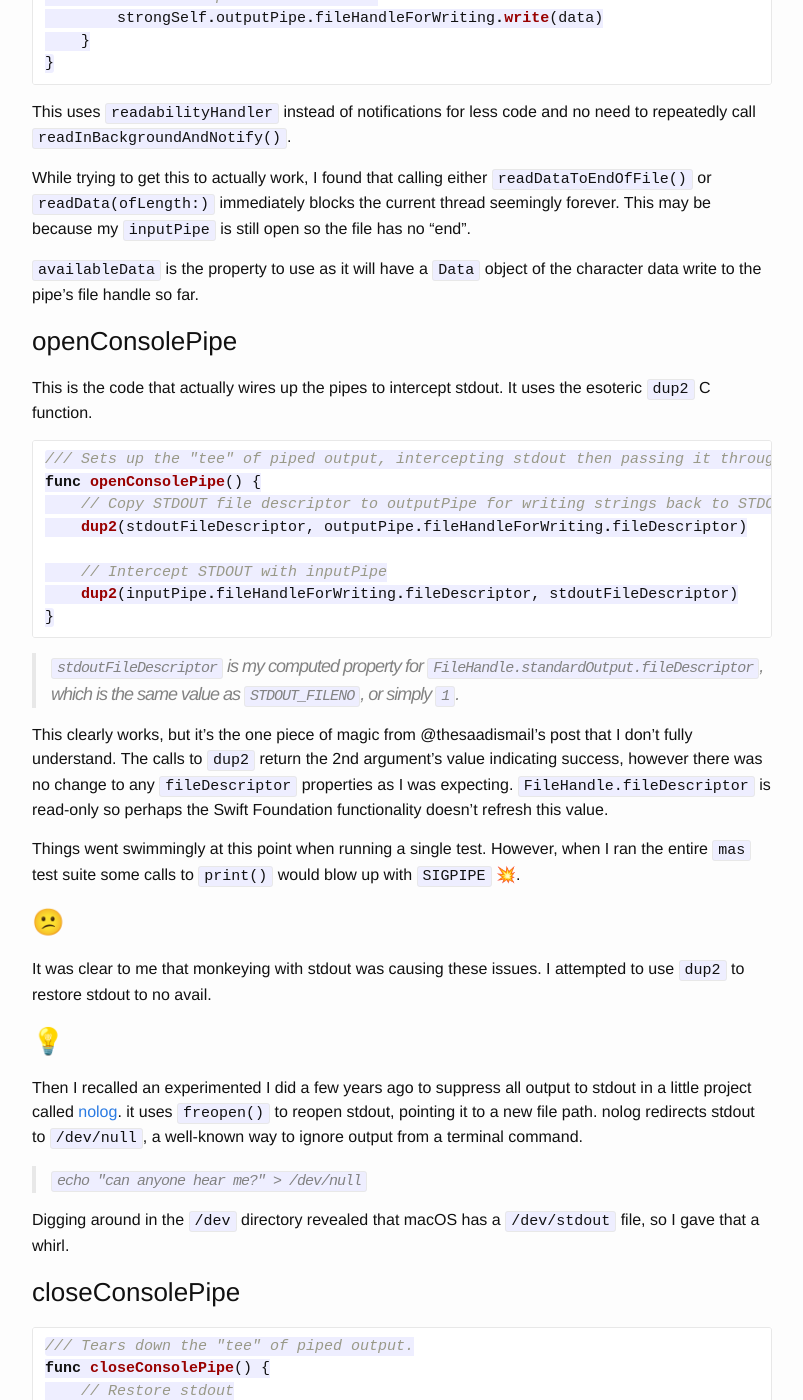
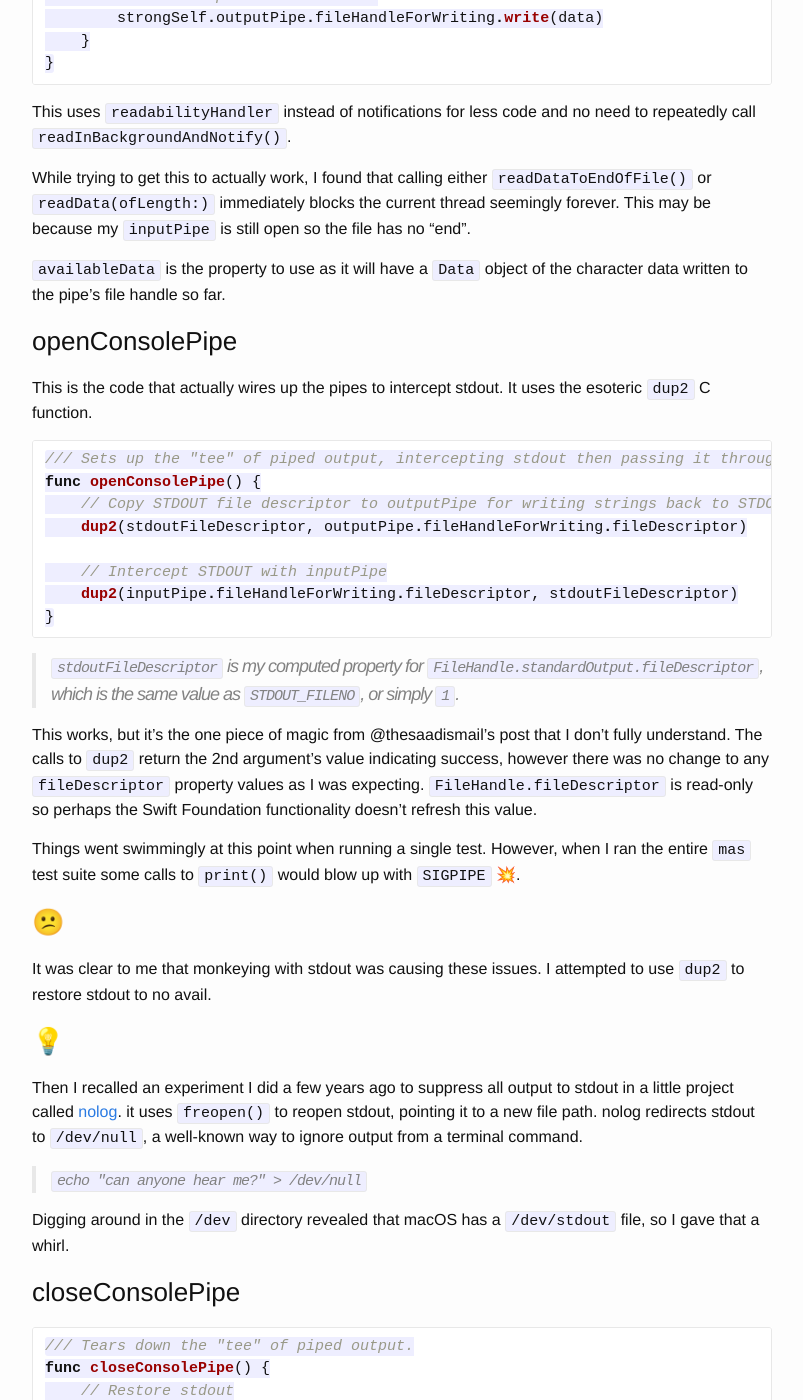
Before and after one commit to phatblat/reflog, a Jekyll site: the page built from _posts/2019-01-08-intercepting-stdout-in-swift.md, in a window 1280 px wide and 1400 px high, scrolled down 1737 px. Shown: the whole window, without its empty margins (238-1041 px from the left). Built offline with Jekyll 4.4.1, drawn with Linux system fonts in a browser that asks for light colours; some of the changed text lies outside the part shown.

Commit message:
✏️ Fix typos and broken links in stdout post

```diff
--- a/_posts/2019-01-08-intercepting-stdout-in-swift.md
+++ b/_posts/2019-01-08-intercepting-stdout-in-swift.md
@@ -90,7 +90,7 @@ or `readData(ofLength:)` immediately blocks the current thread seemingly forever
 because my `inputPipe` is still open so the file has no "end".
 
 `availableData` is the property to use as it will have a `Data` object of the character data
-write to the pipe's file handle so far.
+written to the pipe's file handle so far.
 
 ### openConsolePipe
 
@@ -111,9 +111,9 @@ func openConsolePipe() {
 > `stdoutFileDescriptor` is my computed property for `FileHandle.standardOutput.fileDescriptor`,
 which is the same value as `STDOUT_FILENO`, or simply `1`.
 
-This clearly works, but it's the one piece of magic from @thesaadismail's post that I don't
+This works, but it's the one piece of magic from @thesaadismail's post that I don't
 fully understand. The calls to `dup2` return the 2nd argument's value indicating success,
-however there was no change to any `fileDescriptor` properties as I was expecting.
+however there was no change to any `fileDescriptor` property values as I was expecting.
 `FileHandle.fileDescriptor` is read-only so perhaps the Swift Foundation functionality
 doesn't refresh this value.
 
@@ -127,7 +127,7 @@ to restore stdout to no avail.
 
 ### 💡
 
-Then I recalled an experimented I did a few years ago to suppress all output to stdout in a little
+Then I recalled an experiment I did a few years ago to suppress all output to stdout in a little
 project called [nolog](https://github.com/phatblat/nolog/blob/master/NoLog/NoLog/ThisClassLoadsFirst.m#L17).
 it uses `freopen()` to reopen stdout, pointing it to a new file path. nolog redirects stdout to
 `/dev/null`, a well-known way to ignore output from a terminal command.
@@ -194,10 +194,10 @@ essentially text streams. If you are using XCTest, take a look at
 
 - [`Pipe`](https://developer.apple.com/documentation/foundation/pipe)
 - [`FileHandle`](https://developer.apple.com/documentation/foundation/filehandle)
-   - [`readabilityHandler`](https://developer.apple.com/documentation/foundation/filehandle/1412413-readabilityhandler)
-   - [`availableData`](https://developer.apple.com/documentation/foundation/filehandle/1411463-availabledata)
-   - [`readDataToEndOfFile()`](https://developer.apple.com/documentation/foundation/filehandle/1411490-readdatatoendoffile)
-   - [`readData(ofLength:)`](https://developer.apple.com/documentation/foundation/filehandle/1413916-readdata)
+  - [`readabilityHandler`](https://developer.apple.com/documentation/foundation/filehandle/1412413-readabilityhandler)
+  - [`availableData`](https://developer.apple.com/documentation/foundation/filehandle/1411463-availabledata)
+  - [`readDataToEndOfFile()`](https://developer.apple.com/documentation/foundation/filehandle/1411490-readdatatoendoffile)
+  - [`readData(ofLength:)`](https://developer.apple.com/documentation/foundation/filehandle/1413916-readdata)
 - [`dup2()`](https://linux.die.net/man/2/dup2)
 - [`freopen()`](https://linux.die.net/man/3/freopen)
 - [`print(_:separator:terminator:)`](https://developer.apple.com/documentation/swift/1541053-print)
```
Also changed, not shown: other parts of _posts/2019-01-08-intercepting-stdout-in-swift.md (+3 -3 lines).
